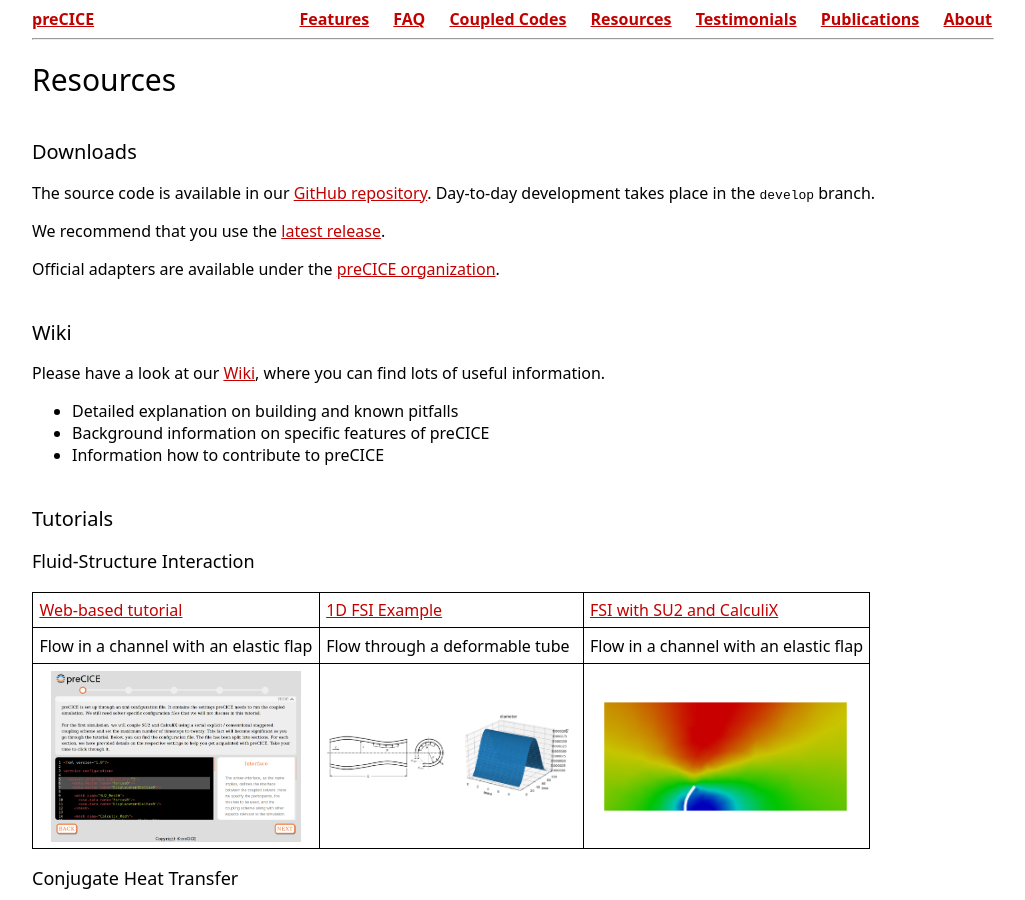
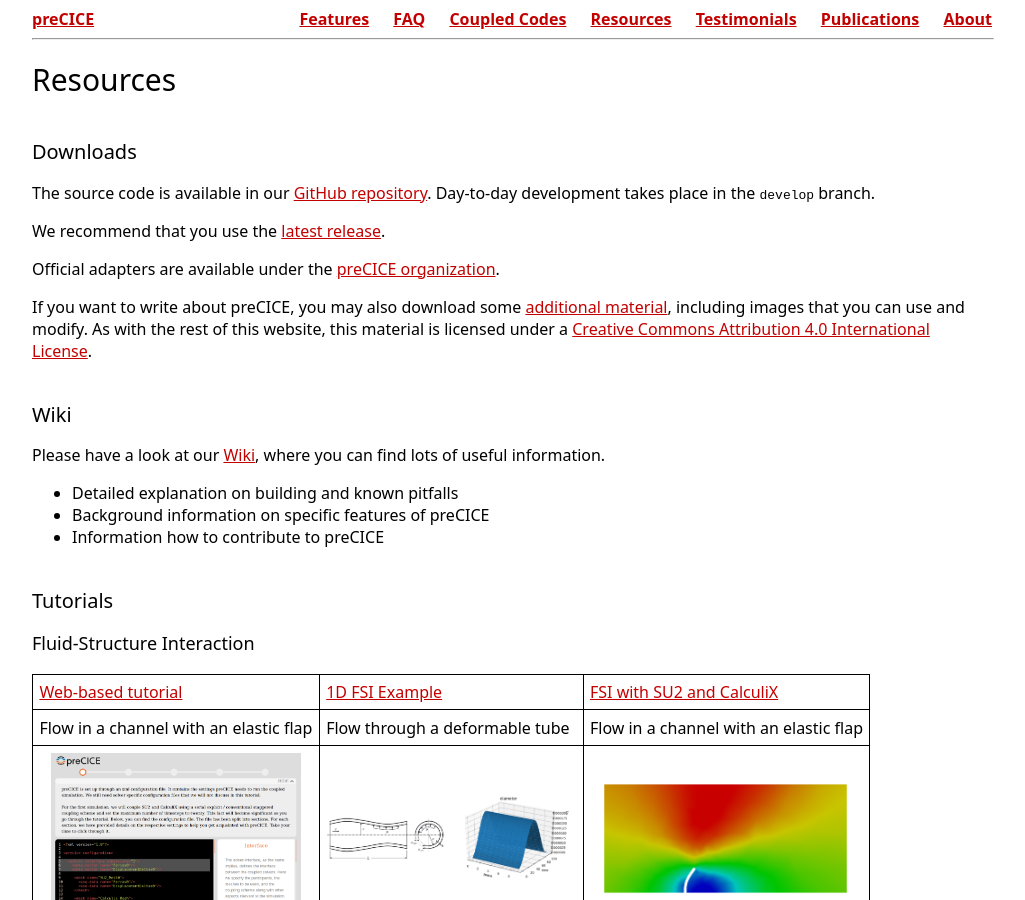
Before and after one commit to precice/precice.github.io_old, a Jekyll site: the page built from 05-resources.md, in a window 1280 px wide and 900 px high. Shown: the whole window, without its empty margins (128-1153 px from the left). Built offline with Jekyll 4.4.1, drawn with Linux system fonts in a browser that asks for light colours.

Commit message:
Add additional material and link to it.

```diff
--- a/05-resources.md
+++ b/05-resources.md
@@ -12,6 +12,8 @@
 We recommend that you use the [latest release](https://github.com/precice/precice/releases/latest).
 
 Official adapters are available under the [preCICE organization](https://github.com/precice).
+
+If you want to write about preCICE, you may also download some [additional material](https://github.com/precice/precice.github.io/material), including images that you can use and modify. As with the rest of this website, this material is licensed under a [Creative Commons Attribution 4.0 International License](http://creativecommons.org/licenses/by/4.0/).
 
 ## Wiki
 Please have a look at our [Wiki](https://github.com/precice/precice/wiki), where you can find lots of useful information.
```
Also changed, not shown: material/coupled/README.txt (added), material/coupled/coupled_threeParticipants.svg (added), material/logo/preCICE_Logo_4000_transparent.png (added), material/logo/preCICE_Logo_4000_white.png (added), material/logo/precice.png (added), material/overview/preCICE_overview.png (added), 8 other files.
